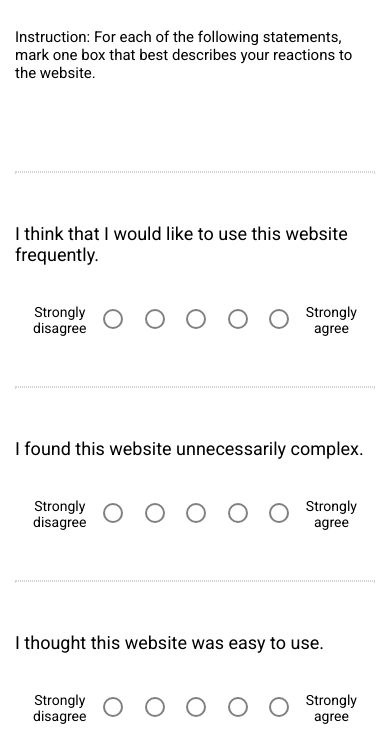
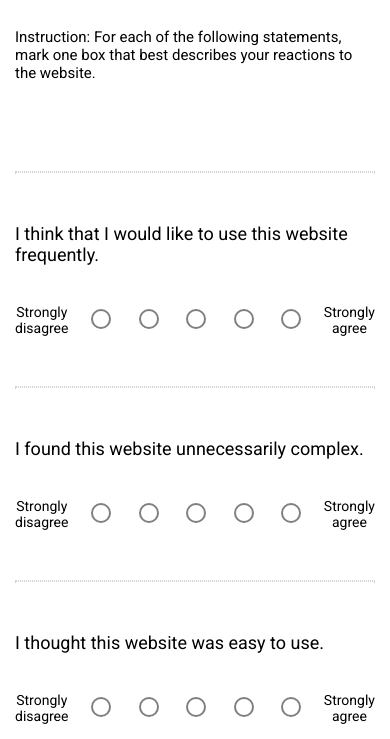
Before and after one commit to sanktion13/my-sus-app, a plain HTML site: page index.html in a window 390 px wide. Shown: the part 105-844 px from the top of the page. Drawn offline with Linux system fonts and the light colour scheme.

Commit message:
Update sus-style.css

```diff
--- a/_css/sus-style.css
+++ b/_css/sus-style.css
@@ -197,6 +197,9 @@ h2 {
 
 
 @media screen and (max-width: 1000px) {
+    .response {
+        width: 100%;
+    }
     .web-title {
         display: none;
     }
```
